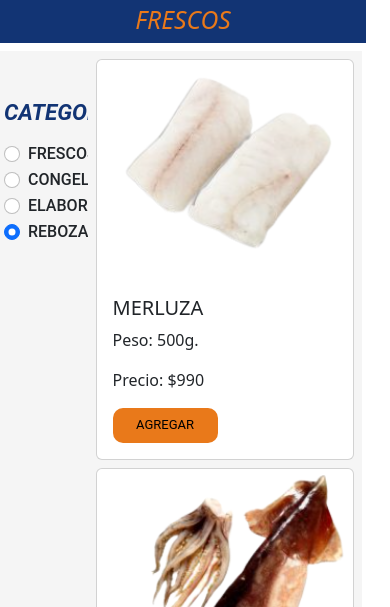
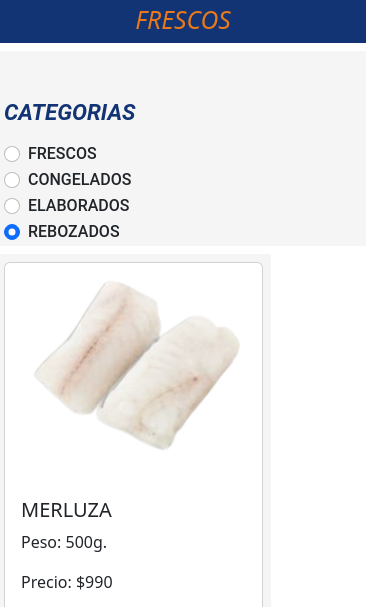
Before and after one commit to mariasolweb/pescaderiasolkuntzius, a website: page pages/productos.html in a window 390 px wide. Shown: the part 214-821 px from the top of the page. Drawn offline with nearby package versions, Linux system fonts and the light colour scheme; files that its build step writes are made by us from their sources.

Commit message:
se modifican clases de bs en page productos

```diff
--- a/pages/productos.html
+++ b/pages/productos.html
@@ -74,7 +74,7 @@
             <h1>PRODUCTOS</h1>
             <h2>FRESCOS</h2>
         </div>
-        <section id="categorias_prod" class="col-3 g-2 categ_text">
+        <section id="categorias_prod" class="col-md-3 col-sm-12 g-2 categ_text">
             <h3>CATEGORIAS</h3>
             <div class="form-check">
                 <input class="form-check-input" type="radio" name="flexRadioDefault" id="flexRadioDefault1">
@@ -104,7 +104,7 @@
 
 
 
-        <section id="productos" class=" row col-9 row-cols-1 row-cols-md-3 g-2">
+        <section id="productos" class=" row col-9 row-cols-1 row-cols-md-3 g-2 ">
             <div>
                 <div class="card h-100 w-100">
                     <img src="../img/merluza.png" class="card-img-top scale  w-100" alt="filet de merluza sin espinas fresco">
```
